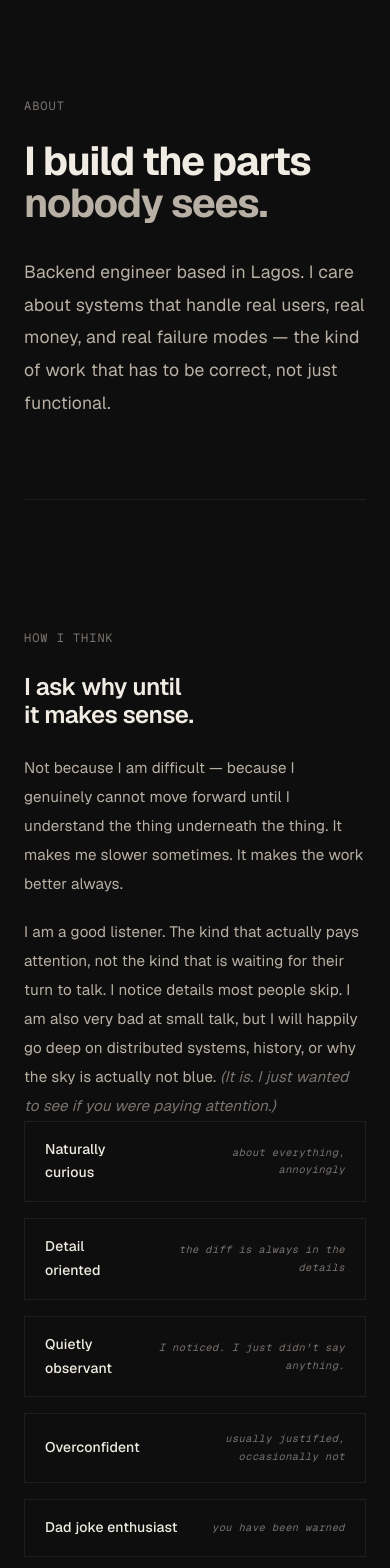
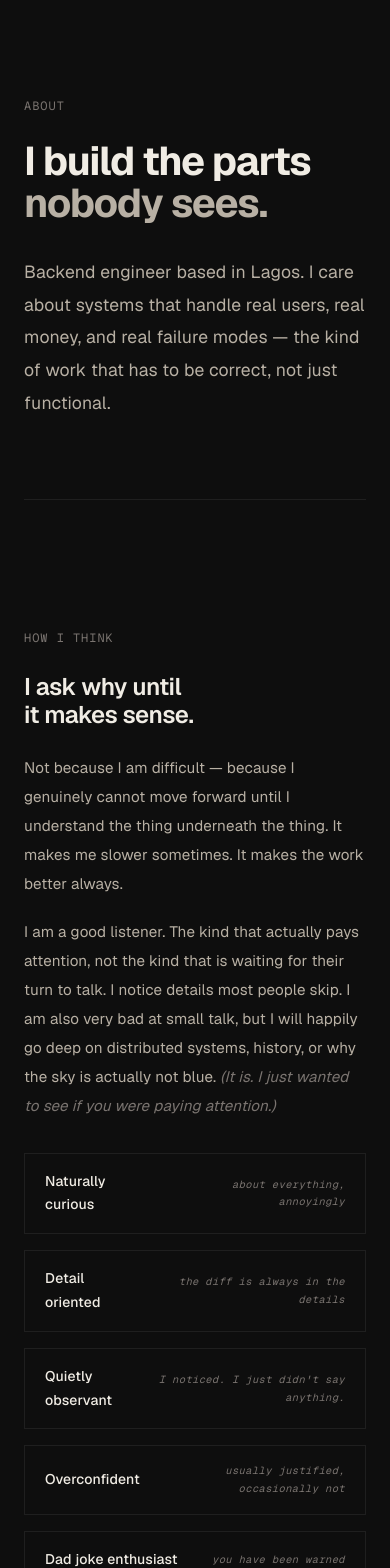
Before and after one commit to Muizzyranking/muizzyranking-portfolio, a Next.js app: page /about in a window 390 px wide. Shown: the top 1568 px of the page. Built offline with nearby package versions, Linux system fonts and the light colour scheme.

Commit message:
feat: more css styles

```diff
--- a/src/app/globals.css
+++ b/src/app/globals.css
@@ -183,3 +183,59 @@ pre {
   outline-offset: 3px;
   border-radius: var(--radius-sm);
 }
+
+.skills-grid-top {
+  display: grid;
+  grid-template-columns: repeat(3, 1fr);
+  gap: 1rem;
+}
+
+.skills-grid-bottom {
+  display: grid;
+  grid-template-columns: repeat(2, 1fr);
+  gap: 1rem;
+}
+
+@media (max-width: 768px) {
+  .skills-grid-top,
+  .skills-grid-bottom {
+    grid-template-columns: 1fr;
+  }
+}
+
+@media (min-width: 769px) and (max-width: 1024px) {
+  .skills-grid-top {
+    grid-template-columns: repeat(2, 1fr);
+  }
+
+  .skills-grid-bottom {
+    grid-template-columns: repeat(2, 1fr);
+  }
+}
+
+.about-two-col {
+  display: grid;
+  grid-template-columns: 1fr 1fr;
+  gap: 4rem;
+  align-items: start;
+}
+@media (max-width: 768px) {
+  .about-two-col {
+    grid-template-columns: 1fr;
+    gap: 2rem;
+  }
+}
+
+.contact-grid {
+  display: grid;
+  grid-template-columns: 1fr 1fr;
+  gap: 4rem;
+  align-items: start;
+}
+
+@media (max-width: 768px) {
+  .contact-grid {
+    grid-template-columns: 1fr;
+    gap: 3rem;
+  }
+}
```
